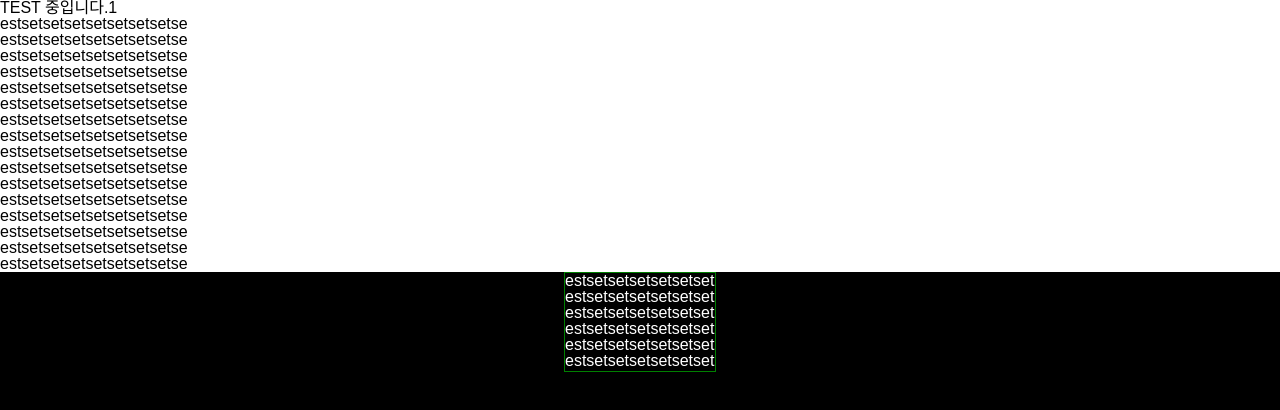
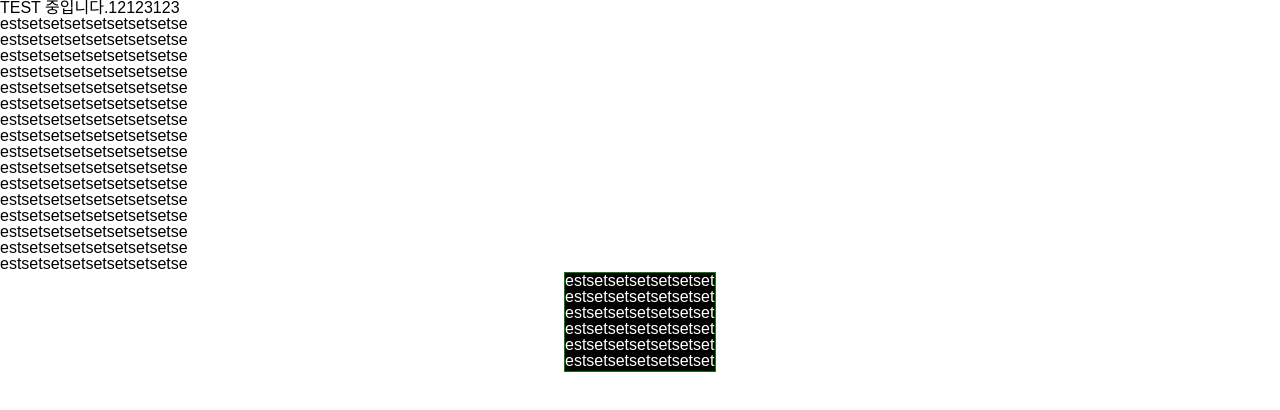
Before and after one commit to TH91-Github/RIOT-LOL, a React (Create React App) app: page /summoners/kr/1 in a window 1280 px wide. Shown: the top 410 px of the page. Built offline with nearby package versions, Linux system fonts and the light colour scheme; no server answers; a web font is replaced by a local one.

Commit message:
스크롤 테스트7

```diff
--- a/src/component/RiotApp.jsx
+++ b/src/component/RiotApp.jsx
@@ -26,7 +26,7 @@ const RiotMain = () => {
   return (
     <div className="wrap">
       <div className="container">
-        TEST 중입니다.1
+        TEST 중입니다.12123123
         <p>estsetsetsetsetsetsetsetse</p>
         <p>estsetsetsetsetsetsetsetse</p>
         <p>estsetsetsetsetsetsetsetse</p>
@@ -74,7 +74,8 @@ height:100vh;
     margin:0 auto;
     border:1px solid green;
     box-sizing:border-box;
+    background:black;
   }
-  background:black;
+
   color:#fff;
 `;
```
